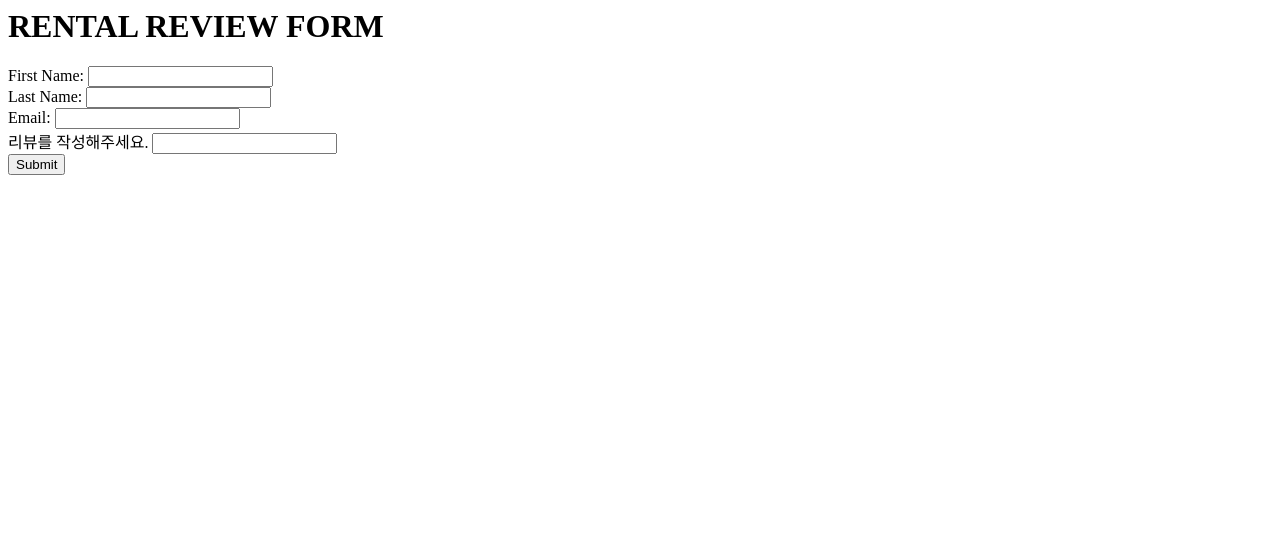
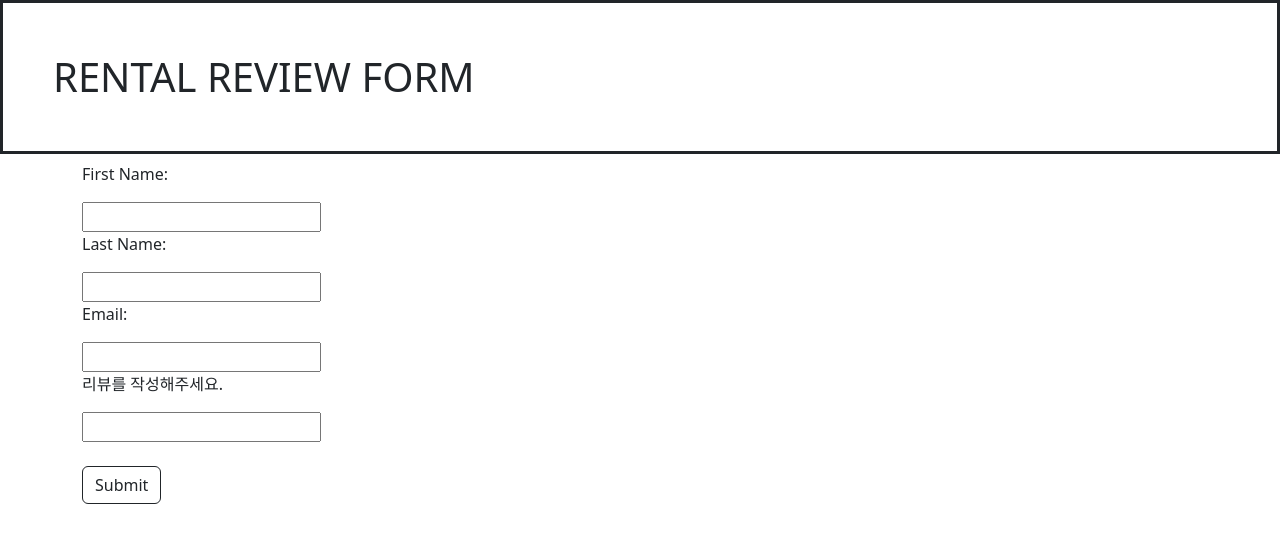
Before and after one commit to vegtamv/udemy_django, a Django app: page /cars/rental_review/ in a window 1280 px wide. Shown: the top 543 px of the page. Run offline with Django 5.2, Linux system fonts and the light colour scheme.

Commit message:
13-2 Form 템플릿 렌더링

```diff
--- a/cars/templates/cars/rental_review.html
+++ b/cars/templates/cars/rental_review.html
@@ -3,13 +3,34 @@
     <meta charset="UTF-8">
     <meta name="viewport" content="width=device-width, initial-scale=1.0">
     <title>RENTAL REVIEW FORM</title>
+
+    <!-- Bootstrap -->
+    <link href="https://cdn.jsdelivr.net/npm/bootstrap@5.3.3/dist/css/bootstrap.min.css" rel="stylesheet" integrity="sha384-QWTKZyjpPEjISv5WaRU9OFeRpok6YctnYmDr5pNlyT2bRjXh0JMhjY6hW+ALEwIH" crossorigin="anonymous">
+    <script src="https://cdn.jsdelivr.net/npm/bootstrap@5.3.3/dist/js/bootstrap.bundle.min.js" integrity="sha384-YvpcrYf0tY3lHB60NNkmXc5s9fDVZLESaAA55NDzOxhy9GkcIdslK1eN7N6jIeHz" crossorigin="anonymous"></script>
+
 </head>
 <body>
-    <h1>RENTAL REVIEW FORM</h1>
-    <form method="POST">
-        {% csrf_token %}
-        {{ form }}
-        <input type="submit">
-    </form>
+    <h1 style="padding:50px; border-style:solid">RENTAL REVIEW FORM</h1>
+    <div class='container'>
+        <form method="POST">
+            {% csrf_token %}
+            <!--
+            1)
+            {{ form }}
+            2)
+            {{ form.as_p }}
+            3)
+            {{ form.first_name.label_tag }} {{ form.first_name }}
+            -->
+            {% for field in form %}
+                <div class='mb-3'>
+                    {{ field.label_tag }}
+                </div>
+                {{ field }}
+            {% endfor %}
+
+            <div><br><input class="btn btn-outline-dark" type="submit"></div>
+        </form>
+    </div>
 </body>
 </html>
```
